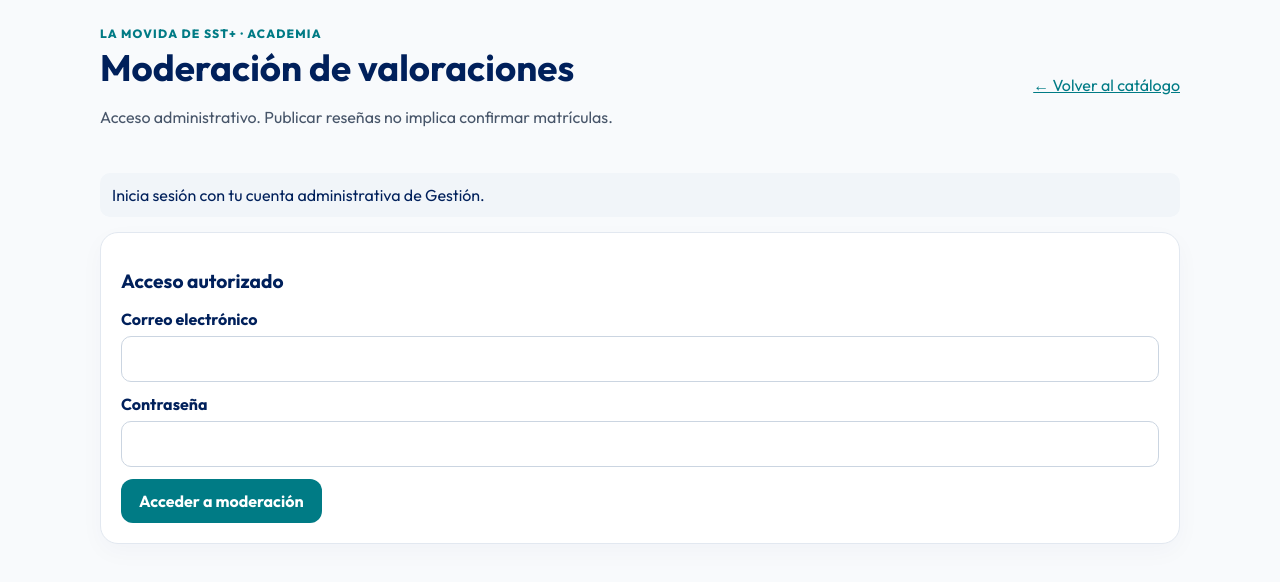
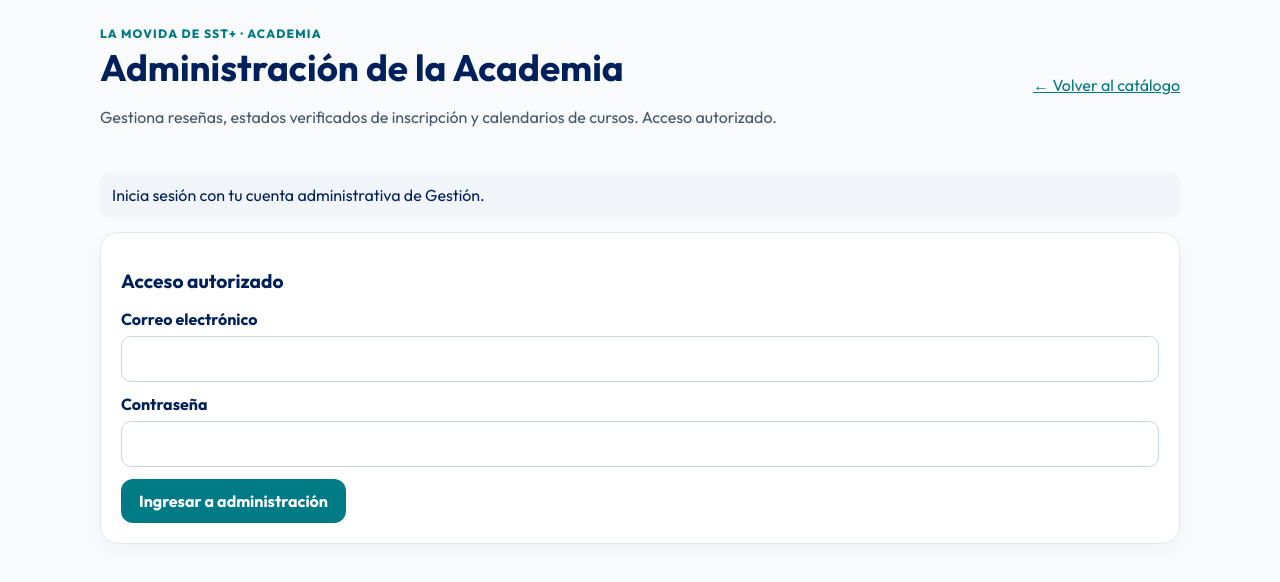
Before and after one commit to movidasst/inscripciones, a website: page moderacion.html in a window 1280 px wide. Drawn offline with nearby package versions, Linux system fonts and the light colour scheme.

Commit message:
ux: identificar el panel de inscripciones como administración de la Academia

```diff
--- a/moderacion.html
+++ b/moderacion.html
@@ -5,7 +5,7 @@
 <meta name="viewport" content="width=device-width,initial-scale=1,viewport-fit=cover">
 <meta name="robots" content="noindex,nofollow">
 <meta name="theme-color" content="#007b85">
-<title>Moderación de reseñas · Academia Movida SST</title>
+<title>Administración · Academia Movida SST</title>
 <link rel="preconnect" href="https://fonts.googleapis.com">
 <link rel="preconnect" href="https://fonts.gstatic.com" crossorigin>
 <link href="https://fonts.googleapis.com/css2?family=Outfit:wght@400;500;600;700;800&display=swap" rel="stylesheet">
@@ -33,7 +33,7 @@
 </style>
 </head>
 <body>
-<header><div><div class="eyebrow">La Movida de SST+ · Academia</div><h1>Moderación de valoraciones</h1><p>Acceso administrativo. Publicar reseñas no implica confirmar matrículas.</p></div>
+<header><div><div class="eyebrow">La Movida de SST+ · Academia</div><h1>Administración de la Academia</h1><p>Gestiona reseñas, estados verificados de inscripción y calendarios de cursos. Acceso autorizado.</p></div>
 <a href="https://inscripciones.movidasst.com/" rel="noopener">← Volver al catálogo</a></header>
 <main>
 <div id="notice" role="status" aria-live="polite">Inicia sesión con tu cuenta administrativa de Gestión.</div>
@@ -41,7 +41,7 @@
 <form id="loginForm">
 <div class="field"><label for="email">Correo electrónico</label><input type="email" id="email" autocomplete="username" required></div>
 <div class="field"><label for="password">Contraseña</label><input type="password" id="password" autocomplete="current-password" required></div>
-<button type="submit">Acceder a moderación</button>
+<button type="submit">Ingresar a administración</button>
 </form></section>
 <section id="adminPanel" class="hidden">
 <div class="panel toolbar">
```
